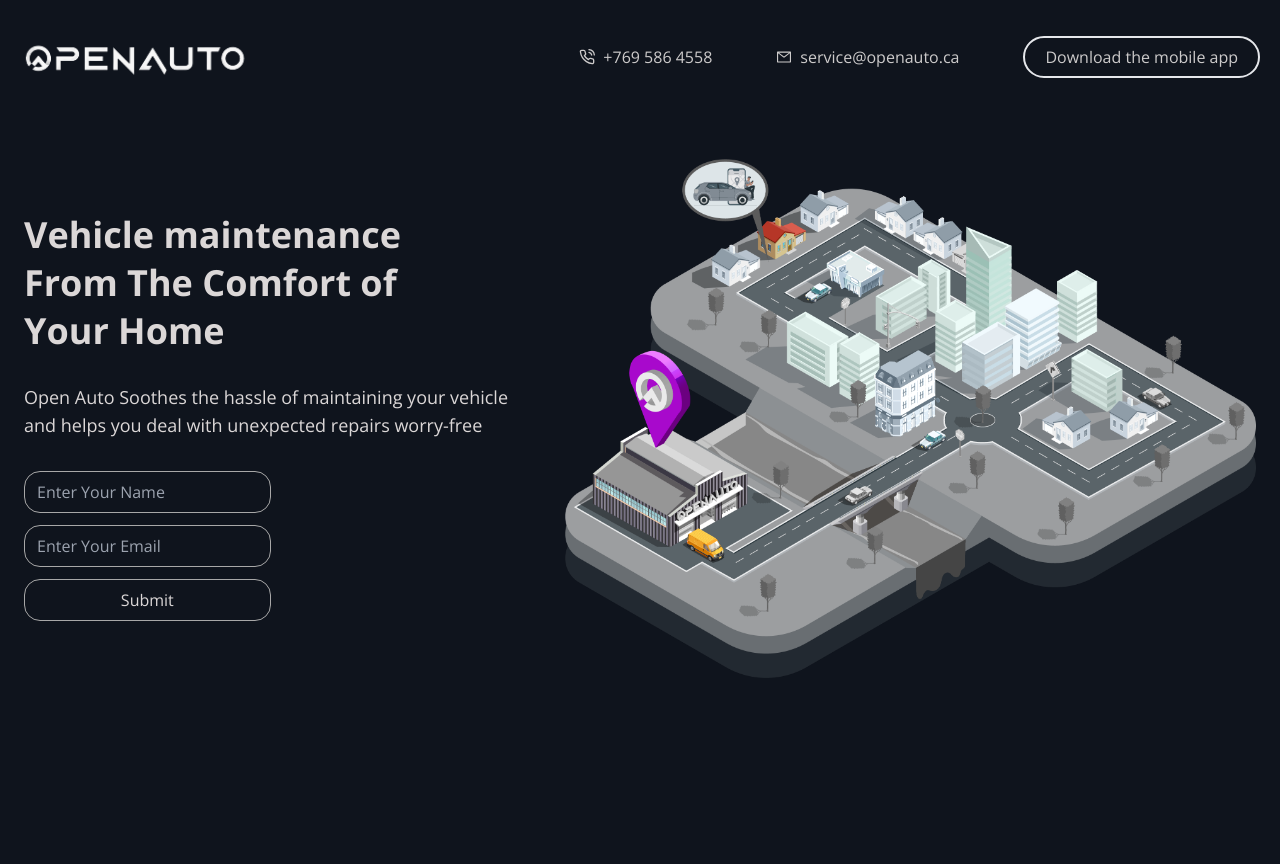
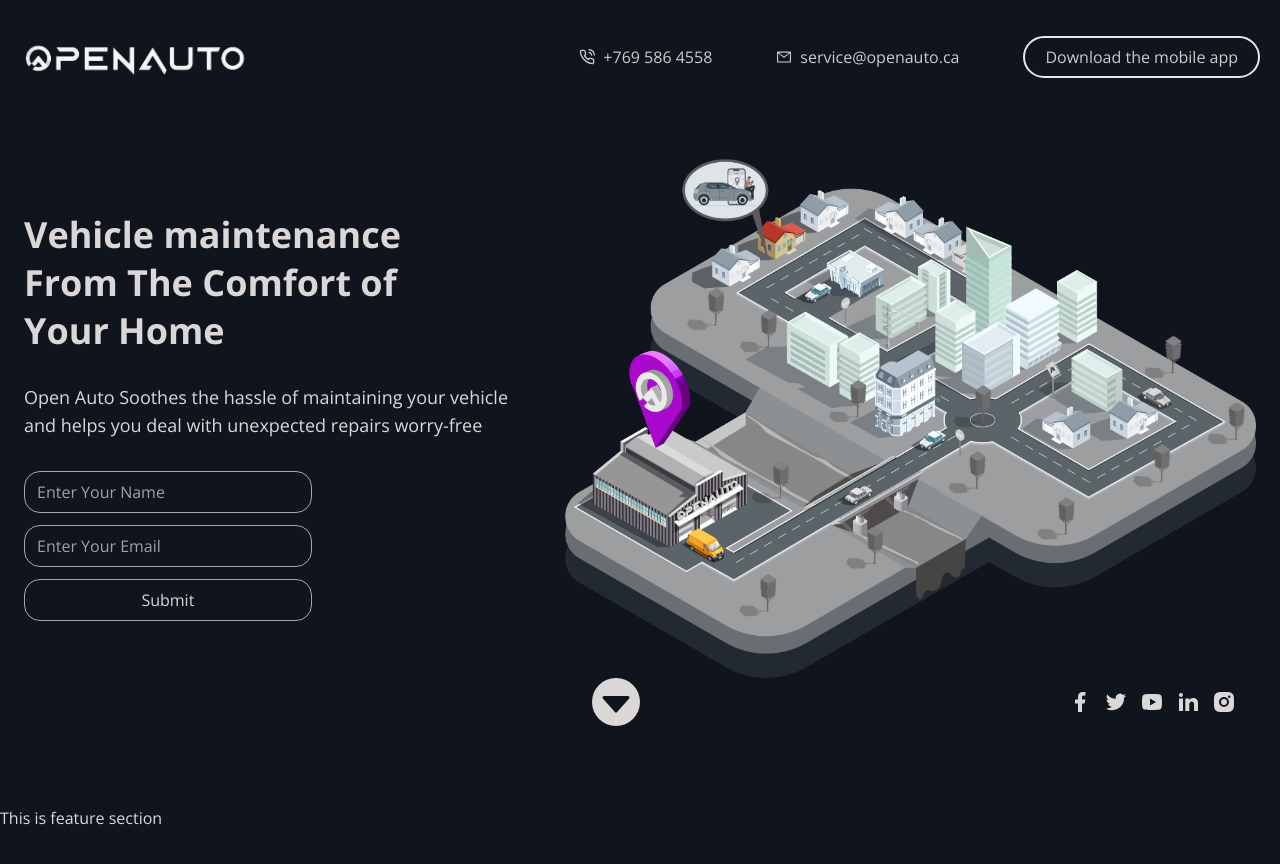
Before and after one commit to EmtiazHossainE2/open-auto, a React (Create React App) app: page / in a window 1280 px wide. Shown: the top 864 px of the page. Before the commit the page ends 800 px from the top, so only its background shows below. Built offline with nearby package versions, Linux system fonts and the light colour scheme.

Commit message:
social icon added

```diff
--- a/src/Pages/Home/Banner/Banner.jsx
+++ b/src/Pages/Home/Banner/Banner.jsx
@@ -1,13 +1,15 @@
 import React from 'react';
 import { useForm } from 'react-hook-form';
 import Pickup_Illustration from '../../../Assets/Pickup_Illustration.png'
+import { RiFacebookFill, RiTwitterFill, RiYoutubeFill, RiLinkedinFill, RiInstagramFill } from 'react-icons/ri'
+import { BsFillCaretDownSquareFill } from 'react-icons/bs'
 
 const Banner = () => {
 
   const { register, formState: { errors }, handleSubmit, reset } = useForm();
 
   const onSubmit = (data) => {
-    console.log('submit' , data);
+    console.log('submit', data);
     reset()
   }
 
@@ -27,7 +29,7 @@ const Banner = () => {
                 <input
                   type="text"
                   placeholder='Enter Your Name'
-                  className='px-3 w-1/2 py-2 border border-[#a8a8a8] rounded-2xl bg-[#0F141D]'
+                  className='px-3 w-7/12 py-2 border border-[#a8a8a8] rounded-2xl bg-[#0F141D]'
                   {...register('name', {
                     required: {
                       value: true,
@@ -41,7 +43,7 @@ const Banner = () => {
                 <input
                   type="email"
                   placeholder='Enter Your Email'
-                  className='px-3 w-1/2 py-2 border border-[#a8a8a8] rounded-2xl bg-[#0F141D]'
+                  className='px-3 w-7/12 py-2 border border-[#a8a8a8] rounded-2xl bg-[#0F141D]'
                   {...register('email', {
                     required: {
                       value: true,
@@ -55,7 +57,7 @@ const Banner = () => {
                 />
                 <p className='text-[13px] text-red-500 pl-2 pt-1'>{errors.email?.message}</p>
               </div>
-              <button className='w-1/2 py-2 border border-[#a8a8a8] rounded-2xl bg-[#0F141D] hover:bg-[#5703a1] hover:border-[#5703a1]'>Submit</button>
+              <button className='w-7/12 py-2 border border-[#a8a8a8] rounded-2xl bg-[#0F141D] hover:bg-[#5703a1] hover:border-[#5703a1]'>Submit</button>
             </form>
           </div>
         </div>
@@ -63,6 +65,18 @@ const Banner = () => {
           <img src={Pickup_Illustration} alt="Pickup_Illustration" />
         </div>
       </div>
+      <div className='flex items-center'>
+        <div className='w-6/12 flex justify-end text-5xl'>
+          <BsFillCaretDownSquareFill className='rounded-full cursor-pointer' />
+        </div>
+        <div className='w-6/12 flex justify-end gap-x-3 pr-5'>
+          <a href="http://www.facebook.com" target="_blank" rel="noopener noreferrer"><RiFacebookFill className=' text-2xl' /></a>
+          <a href="http://www.twitter.com" target="_blank" rel="noopener noreferrer"><RiTwitterFill className=' text-2xl' /></a>
+          <a href="http://www.youtube.com" target="_blank" rel="noopener noreferrer"><RiYoutubeFill className=' text-2xl' /></a>
+          <a href="http://www.linkedin.com" target="_blank" rel="noopener noreferrer"><RiLinkedinFill className=' text-2xl' /></a>
+          <a href="http://www.instagram.com" target="_blank" rel="noopener noreferrer"><RiInstagramFill className=' text-2xl' /></a>
+        </div>
+      </div>
     </div>
   );
 };
--- a/src/Pages/Home/Feature/Feature.jsx
+++ b/src/Pages/Home/Feature/Feature.jsx
@@ -2,7 +2,7 @@ import React from 'react';
 
 const Feature = () => {
   return (
-    <div>
+    <div className='py-20'>
       <h2>This is feature section</h2>
     </div>
   );
--- a/src/Pages/Home/Home.jsx
+++ b/src/Pages/Home/Home.jsx
@@ -8,7 +8,7 @@ const Home = () => {
     <div className='py-5'>
       <Navbar/>
       <Banner/>
-      {/* <Feature/> */}
+      <Feature/>
     </div>
   );
 };
```
